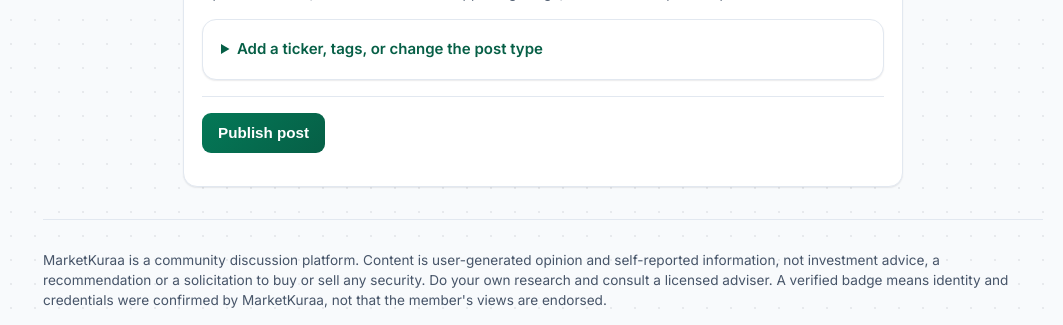
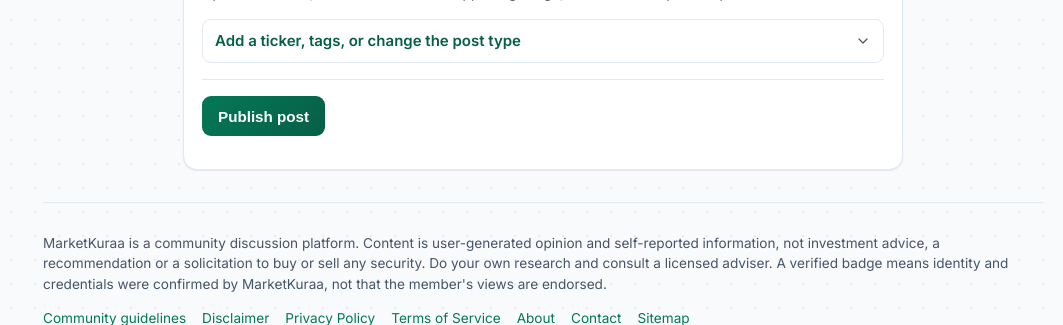
Before and after one commit to sambhavacharyaa/marketkura, a Django app: page /post/new/ in a window 1280 px wide. Shown: the part 808-1133 px from the top of the page, without its empty margins (217-1280 px from the left). Run offline with Django 5.2, Linux system fonts and the light colour scheme; the visitor is signed in with stand-in values (Sample User, id 1); data comes from the database, SQL or seed files in the repository; data that the repository does not hold is empty.

Commit message:
Restyle the post form's ticker/tags disclosure as a dropdown, not a card
The collapsed "Add a ticker, tags, or change the post type" summary read
as an empty bordered card rather than something expandable. It's now a
compact toggle row with a chevron that rotates on open, and the revealed
fields fade/slide in using the same entrance already used for menus.

Co-Authored-By: Claude Sonnet 5 <noreply@anthropic.com>

```diff
--- a/static/css/main.css
+++ b/static/css/main.css
@@ -286,11 +286,26 @@ input[type=file]:hover::file-selector-button, input[type=file]:hover::-webkit-fi
 .form-field[data-show-for] { padding-left: 12px; border-left: 3px solid var(--brand-line); }
 .form-field[data-show-for] label { margin-top: 12px; }
 .form-submit-row { margin-top: var(--s4); padding-top: var(--s4); border-top: 1px solid var(--line); }
-/* Ticker/tags/post-type tucked behind a disclosure on the post form — a lighter sub-section
-   (subtler bg, no competing shadow/fade-in) rather than another full card nested in .form-panel. */
-.form-more { box-shadow: none; animation: none; margin: var(--s4) 0; background: var(--bg); }
-.form-more summary { font-weight: 600; color: var(--brand-dark); }
-.form-more[open] summary { margin-bottom: var(--s2); }
+/* Ticker/tags/post-type tucked behind a disclosure on the post form — styled as a dropdown
+   toggle (chevron rotates, fields fade/slide in on open) rather than another bordered card
+   nested in .form-panel; .form-more-body reuses the same entrance as .menu-panel below. */
+.form-more { margin: var(--s4) 0; }
+.form-more summary {
+  display: flex; align-items: center; justify-content: space-between; gap: var(--s2);
+  min-height: 44px; padding: 0 var(--s3);
+  background: var(--surface); border: 1px solid var(--line); border-radius: var(--radius-sm);
+  font-weight: 600; color: var(--brand-dark); cursor: pointer;
+  transition: background-color var(--dur-fast) var(--ease), border-color var(--dur-fast) var(--ease);
+}
+.form-more summary:hover { background: var(--bg); border-color: var(--brand-line); }
+.form-more[open] summary { border-bottom-left-radius: 0; border-bottom-right-radius: 0; }
+.form-more-chev { width: 16px; height: 16px; color: var(--muted); transition: transform var(--dur) var(--ease); }
+.form-more[open] .form-more-chev { transform: rotate(180deg); }
+.form-more-body {
+  padding: var(--s3); border: 1px solid var(--line); border-top: none;
+  border-bottom-left-radius: var(--radius-sm); border-bottom-right-radius: var(--radius-sm);
+  animation: menu-in .2s var(--ease) both;
+}
 .btn, button.btn {
   --btn-fg: #fff;
   position: relative; overflow: hidden; display: inline-flex; align-items: center; justify-content: center; gap: 6px;
--- a/templates/post_form.html
+++ b/templates/post_form.html
@@ -19,9 +19,11 @@
     force-opens if validation left an error on anything inside it, so the error is never hidden
     behind a collapsed summary.
   {% endcomment %}
-  <details class="form-more panel"{% if form.type.errors or form.asset.errors or form.asset_tag.errors or form.tags.errors %} open{% endif %}>
-    <summary>{% trans "Add a ticker, tags, or change the post type" %}</summary>
-    {% include 'partials/form_fields.html' with only_fields='type asset asset_tag tags' %}
+  <details class="form-more"{% if form.type.errors or form.asset.errors or form.asset_tag.errors or form.tags.errors %} open{% endif %}>
+    <summary><span>{% trans "Add a ticker, tags, or change the post type" %}</span>{% include 'partials/icon.html' with name='chevron' cls='form-more-chev' %}</summary>
+    <div class="form-more-body">
+      {% include 'partials/form_fields.html' with only_fields='type asset asset_tag tags' %}
+    </div>
   </details>
   {% include 'partials/form_fields.html' with only_fields='position_type entry_price target_price stop_loss time_horizon thesis_risk disclosure ama_starts_at ama_ends_at' thesis_fields='position_type entry_price target_price stop_loss time_horizon thesis_risk disclosure' ama_fields='ama_starts_at ama_ends_at' %}
   <p class="compose-submit-row form-submit-row"><button class="btn" type="submit">{% if editing %}{% trans "Save changes" %}{% else %}{% trans "Publish post" %}{% endif %}</button></p>
```
